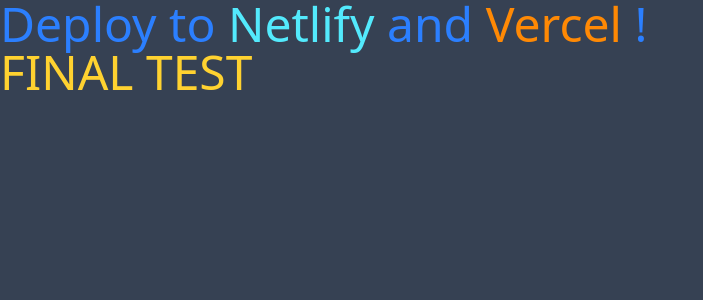
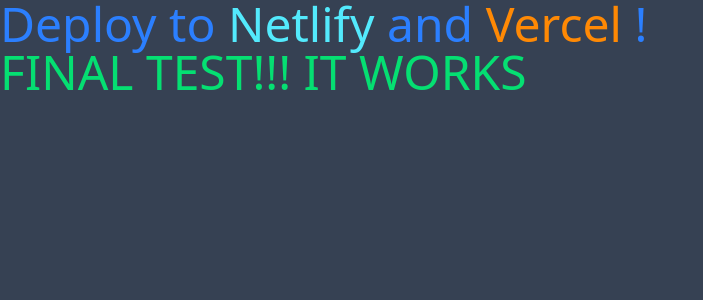
Before and after one commit to KirillStetsenko/on-track, a Vue app: page / in a window 1280 px wide. Shown: the top 300 px of the page, without its empty margins (0-703 px from the left). Built offline with nearby package versions, Linux system fonts and the light colour scheme.

Commit message:
deploy to netlify and vercel

```diff
--- a/src/App.vue
+++ b/src/App.vue
@@ -6,7 +6,7 @@
       Deploy to <span class="text-cyan-300">Netlify</span> and
       <span class="text-orange-400"> Vercel </span>!
     </h1>
-    <div class="text-amber-300 text-5xl">FINAL TEST</div>
+    <div class="text-green-400 text-5xl">FINAL TEST!!! IT WORKS</div>
   </div>
 </template>
 
```
Also changed, not shown: .gitlab-ci.yml.
